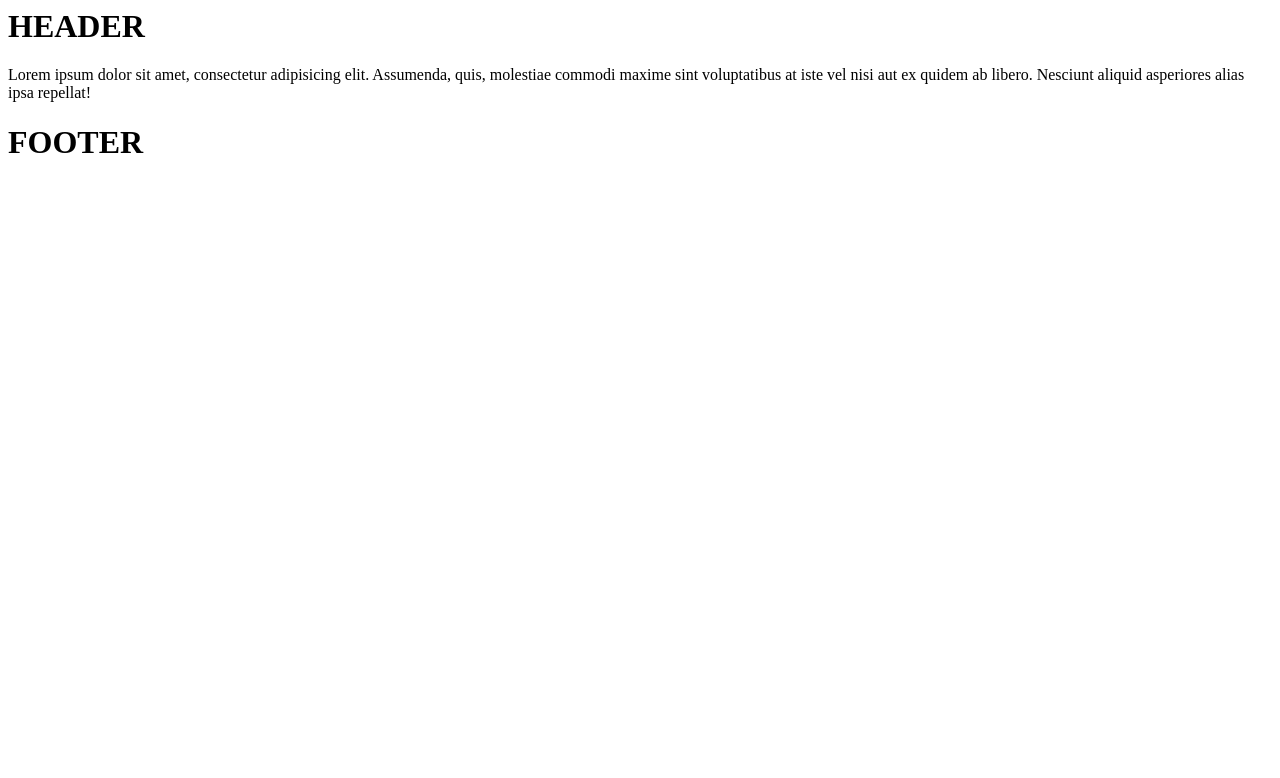
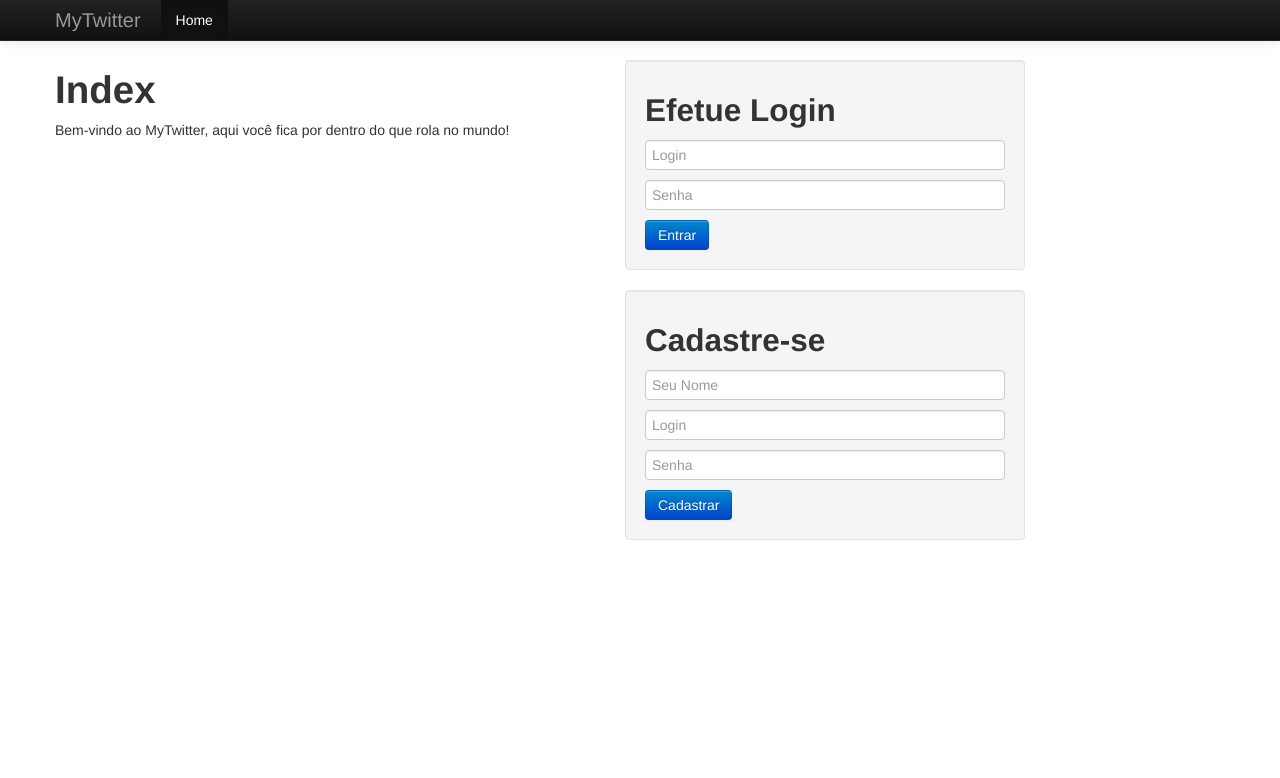
Before and after one commit to tonysm/mytwitter, a PHP site: template src/App/View/index/index.phtml in a window 1280 px wide. Shown: the top 778 px of the page. Run offline with PHP 8.4, Linux system fonts and the light colour scheme; the template is opened without the code that fills it, so the values that code supplies are empty.

Commit message:
preparing the application to twitter bootstrap, firsts login and register form

```diff
--- a/src/App/View/index/index.phtml
+++ b/src/App/View/index/index.phtml
@@ -1 +1,25 @@
-Lorem ipsum dolor sit amet, consectetur adipisicing elit. Assumenda, quis, molestiae commodi maxime sint voluptatibus at iste vel nisi aut ex quidem ab libero. Nesciunt aliquid asperiores alias ipsa repellat!
+<div class="row">
+	<div class="span6">
+		<h1>Index</h1>
+		<p>Bem-vindo ao MyTwitter, aqui você fica por dentro do que rola no mundo!</p>
+	</div>
+	<div class="span4">
+		<div class="row">
+			<form class="form-signin well" action="Users/login" method="POST">
+				<h2 class="form-signin-heading">Efetue Login</h2>
+				<input name="user[login]" type="text" class="input-block-level" placeholder="Login">
+				<input name="user[senha]" type="password" class="input-block-level" placeholder="Senha">
+				<button class="btn btn-primary" type="submit">Entrar</button>
+			</form>
+		</div>
+		<div class="row">
+			<form class="form-signin well" action="Users" method="POST">
+				<h2 class="form-signin-heading">Cadastre-se</h2>
+				<input name="user[nome]" type="text" class="input-block-level" placeholder="Seu Nome">
+				<input name="user[login]" type="text" class="input-block-level" placeholder="Login">
+				<input name="user[senha]" type="password" class="input-block-level" placeholder="Senha">
+				<button class="btn btn-primary" type="submit">Cadastrar</button>
+			</form>
+		</div>
+	</div>
+</div>
--- a/src/App/View/layouts/footer.phtml
+++ b/src/App/View/layouts/footer.phtml
@@ -1 +1,6 @@
-<h1>FOOTER</h1>
+	</div>
+	<!-- jquery and bootstrap js -->
+	<script src="http://code.jquery.com/jquery.min.js"></script>
+	<script src="js/bootstrap.min.js"></script>
+</body>
+</html>
--- a/src/App/View/layouts/header.phtml
+++ b/src/App/View/layouts/header.phtml
@@ -1 +1,30 @@
-<h1>HEADER</h1>
+<!doctype html>
+<html lang="en">
+<head>
+	<meta charset="UTF-8">
+	<title>MyTwitter<?= isset($title_for_layout) ? ' - ' . $title_for_layout : '' ?></title>
+	<meta name="viewport" content="width=device-width, initial-scale=1.0">
+	<!-- bootstrap css -->
+	<link rel="stylesheet" href="css/bootstrap.min.css" media="screen">
+	<link rel="stylesheet" href="css/app.css" media="screen">
+</head>
+<body>
+	<div class="navbar navbar-inverse navbar-fixed-top">
+		<div class="navbar-inner">
+			<div class="container">
+				<button type="button" class="btn btn-navbar" data-toggle="collapse" data-target=".nav-collapse">
+					<span class="icon-bar"></span>
+					<span class="icon-bar"></span>
+					<span class="icon-bar"></span>
+				</button>
+				<a class="brand" href="/">MyTwitter</a>
+				<div class="nav-collapse collapse">
+					<ul class="nav">
+						<li class="active"><a href="/">Home</a></li>
+					</ul>
+				</div>
+			</div>
+		</div>
+	</div>
+	<div class="container">
+<!-- body closes on footer.phtml -->
```
Also changed, not shown: src/App/Controllers/Index.php (+1 -7 lines).
